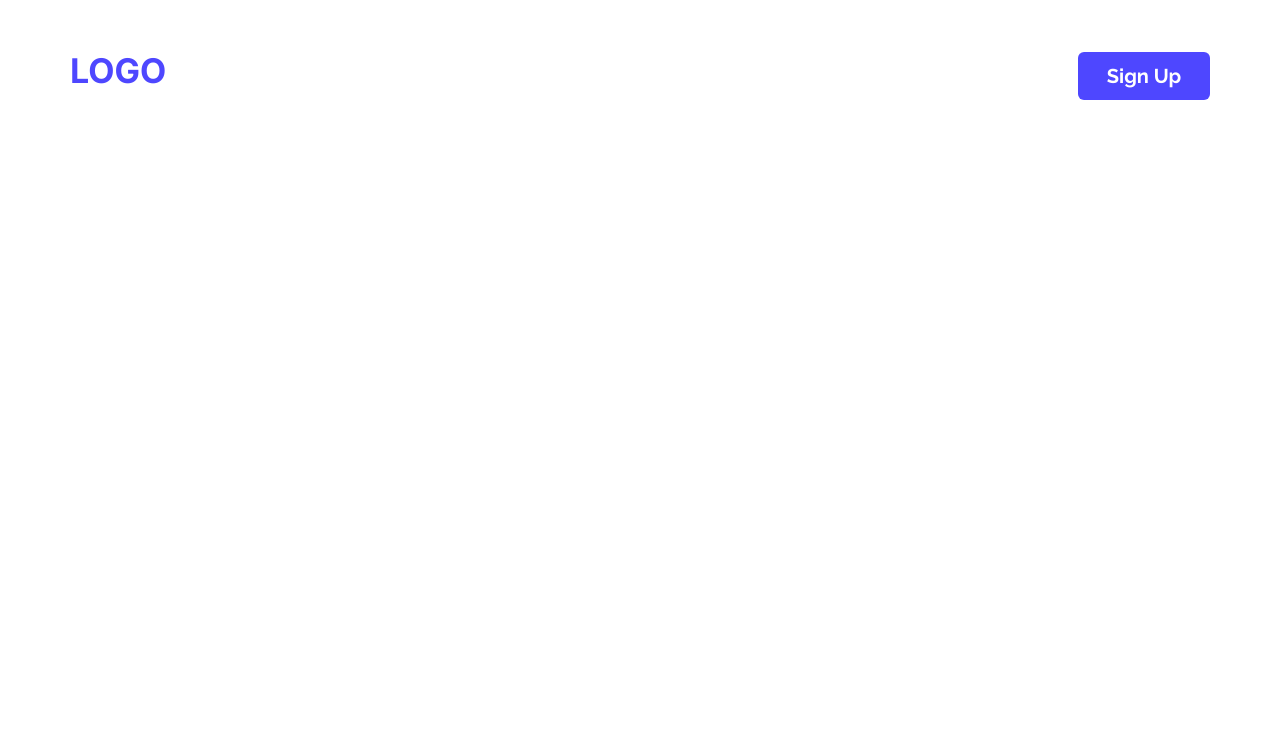
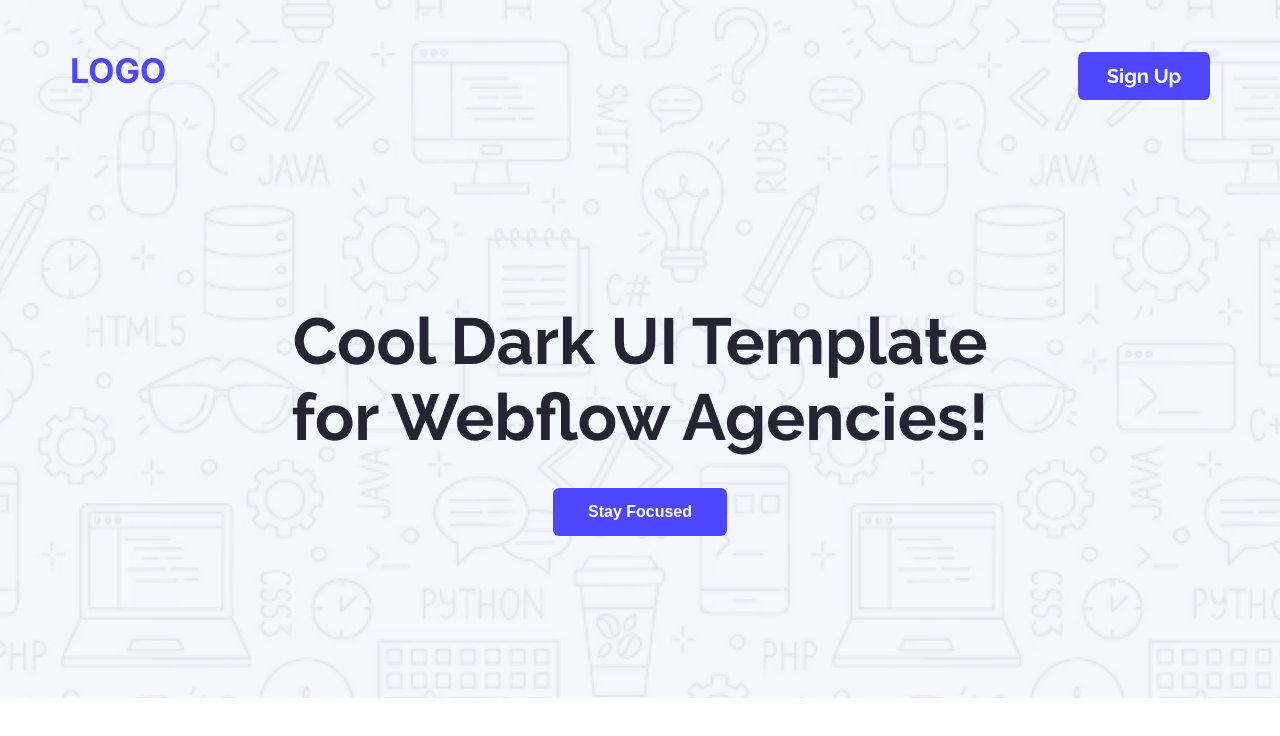
Before and after one commit to yousuf1803/my-assignment, a plain HTML site: page index.html in a window 1280 px wide. Drawn offline with Linux system fonts and the light colour scheme.

Commit message:
added hero section

```diff
--- a/index.html
+++ b/index.html
@@ -12,9 +12,14 @@
 <body>
      <header>
         <nav>
-            <h1 class="nav-tittle inter-font">LOGO</h1>
+            <h2 class="nav-tittle inter-font">LOGO</h2>
             <button class="nav-button raleway-font">Sign Up</button>
         </nav>
+        <div class="banner-section">
+            <h1 class="banner-tittle raleway-font">Cool Dark UI Template for Webflow Agencies!</h1>
+            <button class="banner-button">Stay Focused</button>
+
+        </div>
 
 
      </header>
--- a/styles/style.css
+++ b/styles/style.css
@@ -13,6 +13,14 @@
   font-optical-sizing: auto;
   font-weight: <weight>;
   font-style: normal;
+}
+header{
+  max-width: 1440px;
+  height:698px;
+  background-image: url('../images/Assets/Hero-bg.png');
+  margin: 0 auto;
+  background-position: center;
+  background-size: cover;
 }
 /* Nav Style */
 nav{
@@ -48,3 +56,41 @@ justify-content: space-between;
 .nav-button:active{
     opacity: 0.6;
 }
+/* Banner Styles */
+.banner-section{
+  max-width:905px;
+  height: 237px;
+  padding: 152px 267.5px 152px 267.5px;
+ text-align: center;
+ justify-content: center;
+}
+.banner-tittle{
+  max-width: 905px;
+  height: 152px;
+  font-weight: bold;
+  font-size:65px;
+  color: #252432;
+  margin-bottom: 25px;
+  text-align: center;
+}
+.banner-button{
+   width:174px;
+   height:48px;
+   font-weight:bold;
+   font-size: 16px;
+   color:#FFFFFF;
+   background-color:#4E47FF;
+   border-radius: 6px;
+   border: none;
+   cursor: pointer;
+   margin-top: 8px;
+   text-align: center;
+
+
+}
+  .banner-button:hover{
+    background-color:rgb(240, 240, 3);
+    color: black; }
+.banner-button:active{
+    opacity: 0.6;
+}
```
